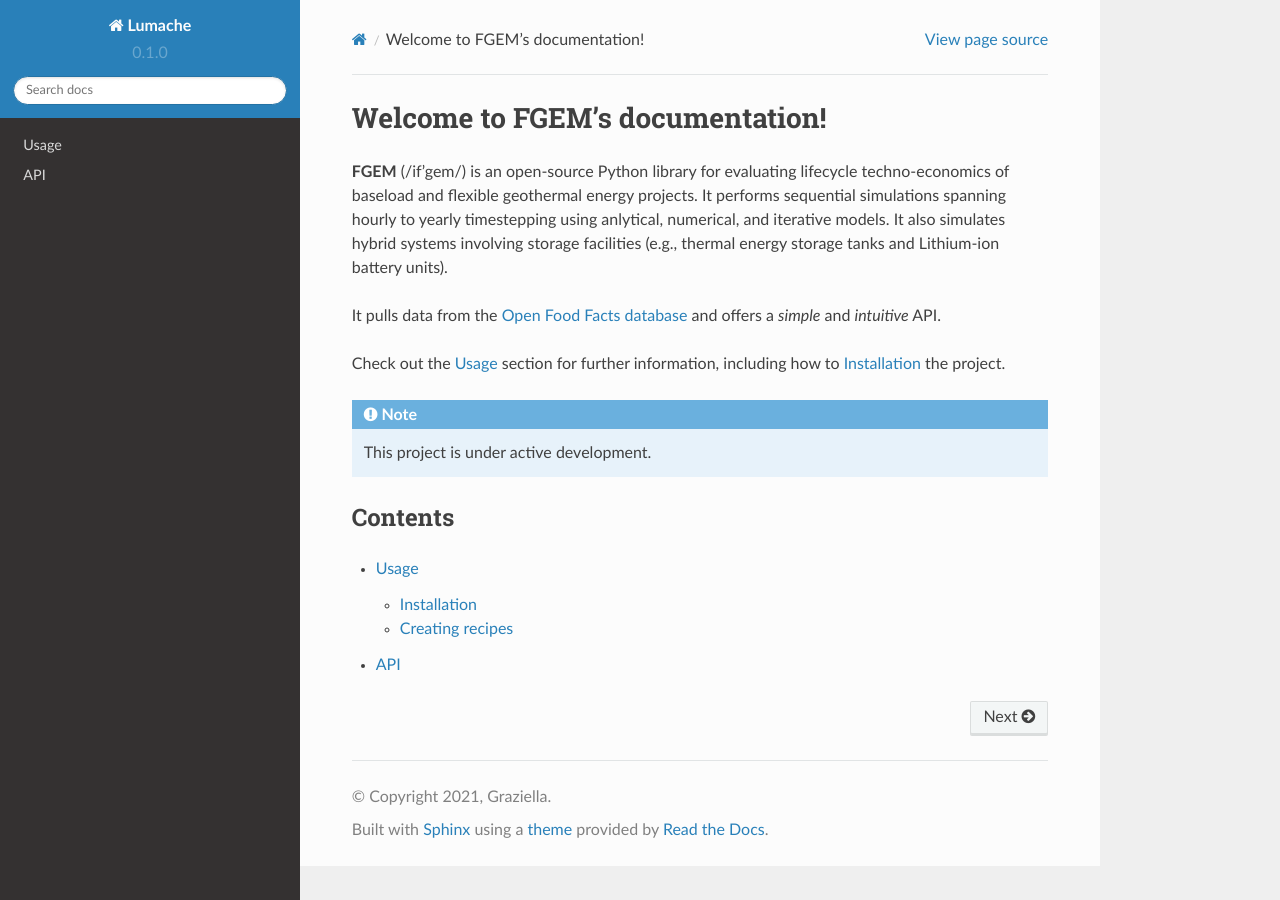
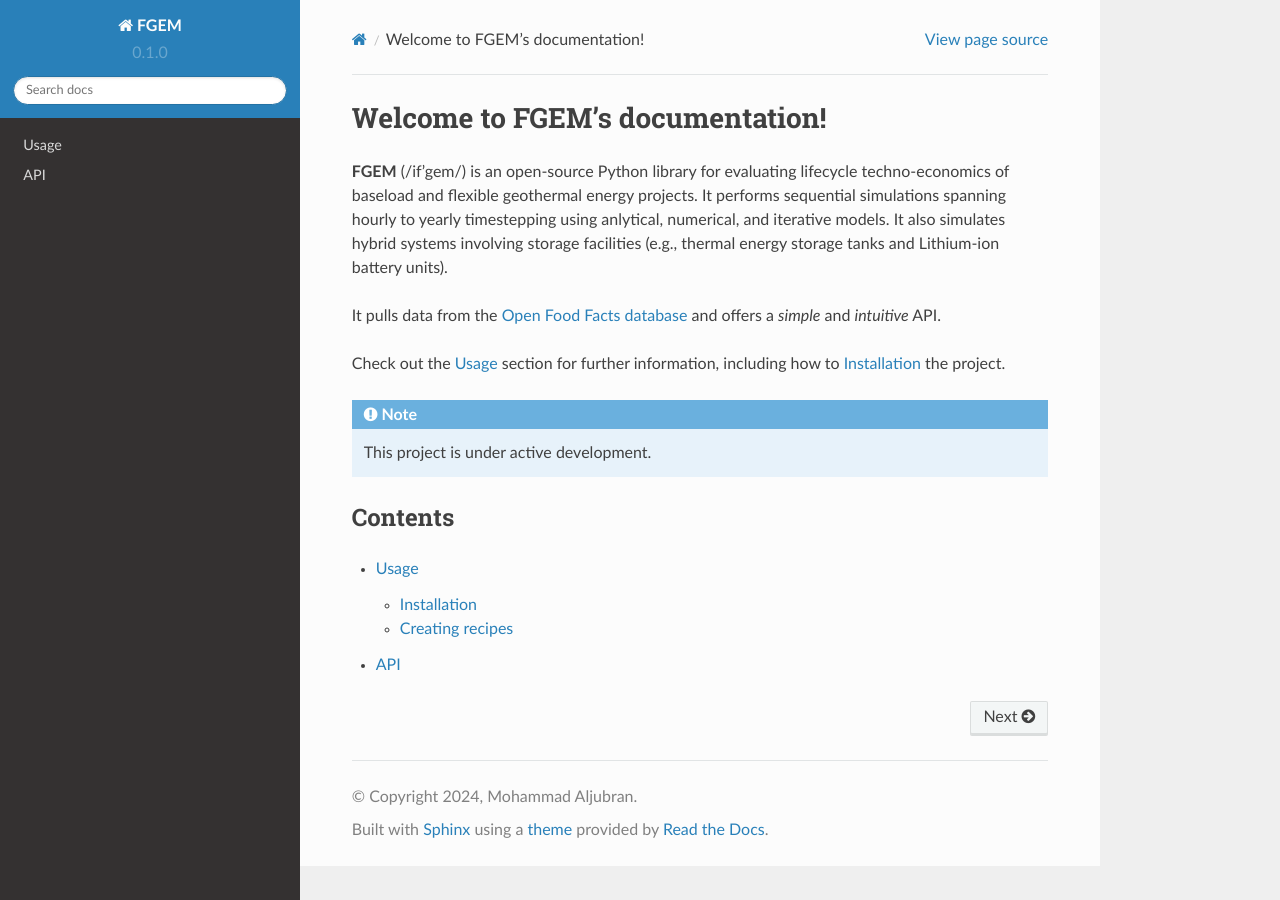
Before and after one commit to tahayehia1995/FGEM, a Sphinx documentation site: the page built from docs/source/index.rst, in a window 1280 px wide. Built offline with Sphinx 7.4.7 and the Read the Docs theme 2.0.0, drawn with Linux system fonts in a browser that asks for light colours.

Commit message:
Update conf.py

```diff
--- a/docs/source/conf.py
+++ b/docs/source/conf.py
@@ -2,9 +2,9 @@
 
 # -- Project information
 
-project = 'Lumache'
-copyright = '2021, Graziella'
-author = 'Graziella'
+project = 'FGEM'
+copyright = '2024, Mohammad Aljubran'
+author = 'Mohammad Aljubran'
 
 release = '0.1'
 version = '0.1.0'
```
